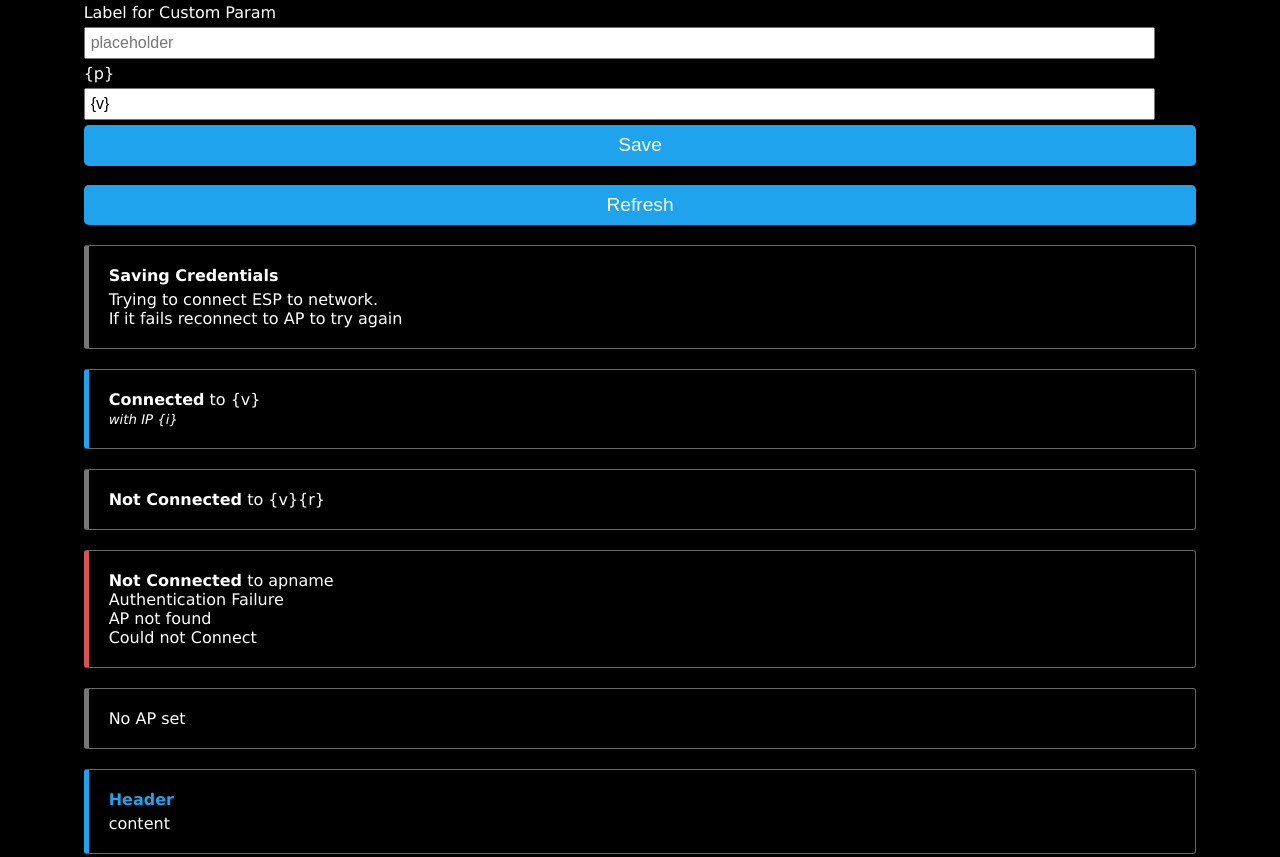
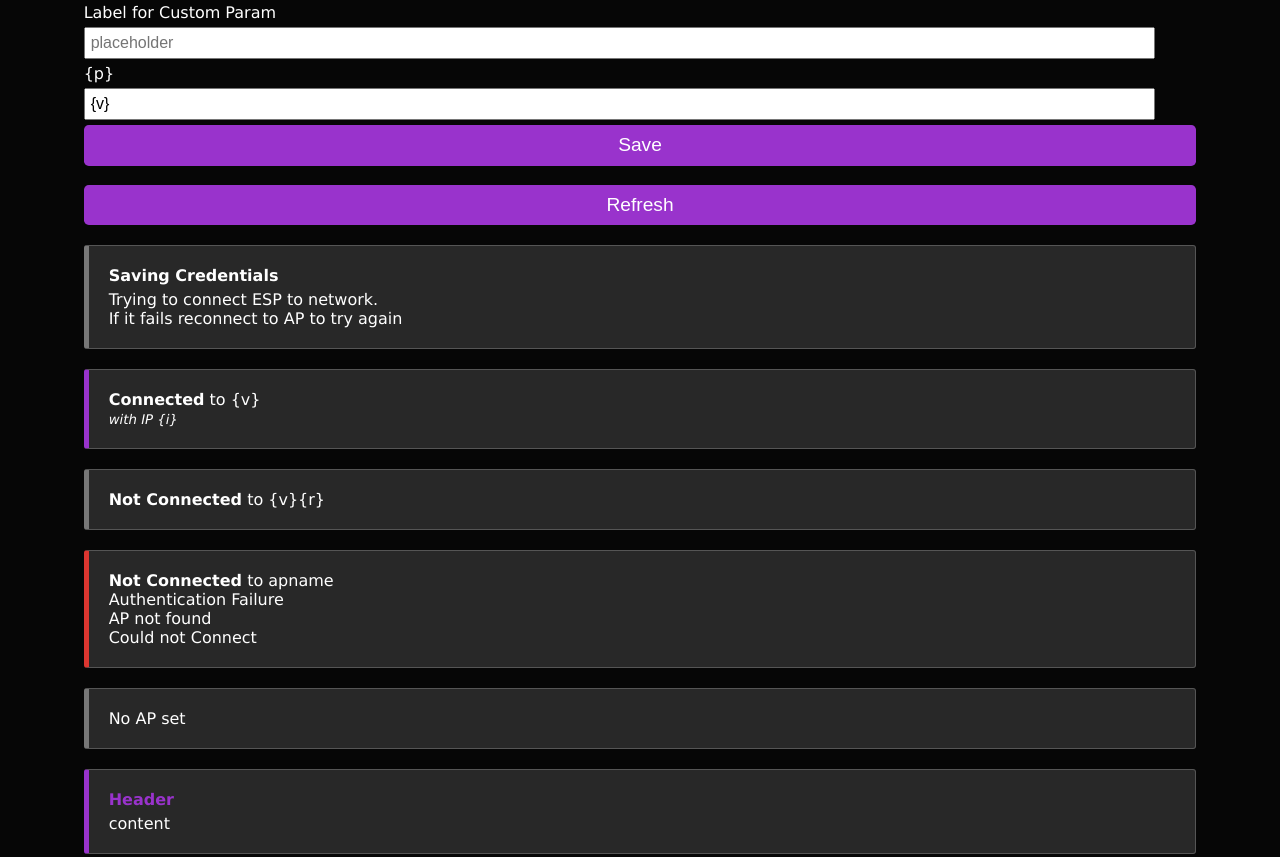
Before and after one commit to tzapu/WiFiManager, a plain HTML site: page extras/WiFiManager.template.html in a window 1280 px wide. Shown: the part 1351-2208 px from the top of the page. Drawn offline with Linux system fonts and the light colour scheme.

Commit message:
dark theme tweaks

```diff
--- a/extras/WiFiManager.template.html
+++ b/extras/WiFiManager.template.html
@@ -11,13 +11,14 @@
 body.invert,
 body.invert a,
 body.invert h1 {
-	background-color:black;
+	background-color:#060606;
 	color:white;
 }
 body.invert .msg{
-	border-top: 1px solid #696969;
-	border-right: 1px solid #696969;
-	border-bottom: 1px solid #696969;
+	background-color: #282828;
+	border-top: 1px solid #555;
+	border-right: 1px solid #555;
+	border-bottom: 1px solid #555;
 }
 body.invert .q[role=img] {
     -webkit-filter: invert(1);
@@ -46,7 +47,7 @@ input {
 button {
     border: 0;
     border-radius: .3rem;
-    background-color: #1fa3ec;
+    background-color: #9933CC;
     color: #fff;
     line-height: 2.4rem;
     font-size: 1.2rem;
@@ -58,7 +59,7 @@ a {
     text-decoration: none;
 }
 a:hover {
-    color: #1fa3ec;
+    color: #9933CC;
     text-decoration: underline;
 }
 .h {
@@ -123,10 +124,10 @@ a:hover {
 	margin-bottom: 5px;
 }
 .msg.P {
-    border-left-color: #1fa3ec;
+    border-left-color: #9933CC;
 }
 .msg.P h4 {
-    color: #1fa3ec;
+    color: #9933CC;
 }
 /*.msg.S {
     border-left-color: #5cb85c;
@@ -135,10 +136,10 @@ a:hover {
     color: #5cb85c;
 }*/
 .msg.D {
-    border-left-color: #d9534f;
+    border-left-color: #dc3630;
 }
 .msg.D h4 {
-    color: #d9534f;
+    color: #dc3630;
 }
 
 dt {
@@ -152,7 +153,7 @@ td {
 	vertical-align: top;
 }
 button.D{
-	background-color:#d9534f;
+	background-color:#dc3630;
 }
 
 </style>
```
Also changed, not shown: 2 other files.
